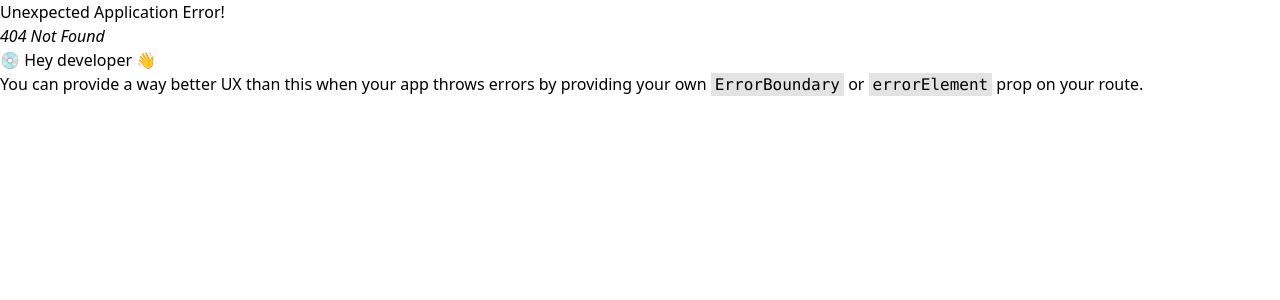
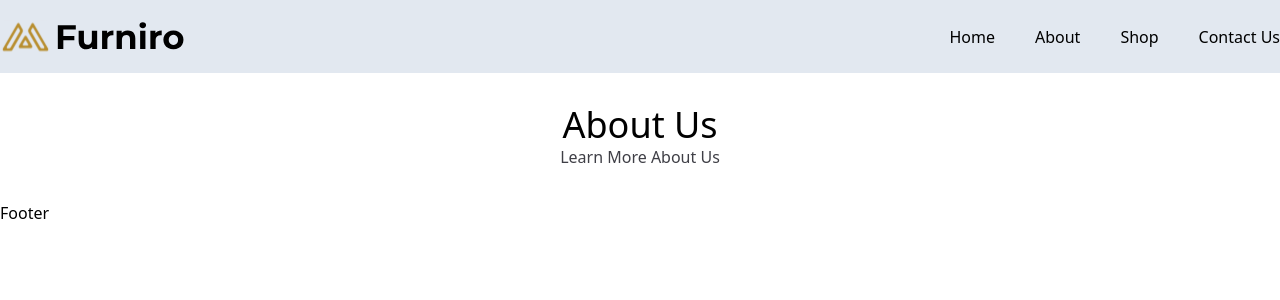
Before and after one commit to abdhannan/react-fake-store, a React (Vite) app: page /about in a window 1280 px wide. Before the commit this address had no page. Shown: the top 300 px of the page. Built offline with nearby package versions, Linux system fonts and the light colour scheme.

Commit message:
add page layout, about page  and navlink

```diff
--- a/src/components/ProductItems.tsx
+++ b/src/components/ProductItems.tsx
@@ -11,7 +11,7 @@ interface PropsProduct {
 
 const ProductItems = ({ product }: PropsProduct) => {
   return (
-    <div className=''>
+    <div className='group/item relative'>
       <img
         className='max-w-full w-full'
         src={`https://picsum.photos/seed/${product.title}/150/170`}
@@ -19,9 +19,12 @@ const ProductItems = ({ product }: PropsProduct) => {
       />
 
       <div className='bg-gray-100 px-5 py-5'>
-        <h4 className='text-2xl font-semibold'>{product.title}</h4>
+        <h4 className='text-xl font-semibold'>{product.title}</h4>
         <span className='text-zinc-800'>{product.category}</span>
         <p className='font-medium'>${product.price}</p>
+      </div>
+      <div className='flex items-center justify-center group/edit invisible group-hover/item:visible absolute top-0 bottom-0 left-0 right-0 bg-slate-400/70'>
+        <button className='bg-yellow-500 text-white py-3 px-7'>Details</button>
       </div>
     </div>
   );
--- a/src/components/SectionTitle.tsx
+++ b/src/components/SectionTitle.tsx
@@ -5,12 +5,12 @@ interface Props {
 
 const SectionTitle = ({ heading, subHeading }: Props) => {
   return (
-    <>
-      <h2 className='text-4xl from-neutral-900 text-center py-3'>{heading}</h2>
+    <div className='py-8'>
+      <h2 className='text-4xl from-neutral-900 text-center'>{heading}</h2>
       {subHeading !== '' && (
         <p className='text-base text-zinc-700 text-center'>{subHeading}</p>
       )}
-    </>
+    </div>
   );
 };
 
--- /dev/null
+++ b/src/layouts/Footer.tsx
@@ -0,0 +1,5 @@
+const Footer = () => {
+  return <p>Footer</p>;
+};
+
+export default Footer;
--- a/src/layouts/Logo.tsx
+++ b/src/layouts/Logo.tsx
@@ -1,7 +1,11 @@
+import { Link } from 'react-router-dom';
+
 const Logo = () => {
   return (
     <div>
-      <img src='logo.svg' alt=' logo' />
+      <Link to='/'>
+        <img src='logo.svg' alt=' logo' />
+      </Link>
     </div>
   );
 };
--- a/src/layouts/Nav.tsx
+++ b/src/layouts/Nav.tsx
@@ -1,11 +1,21 @@
+import { NavLink } from 'react-router-dom';
+
 const Nav = () => {
   return (
     <nav>
       <ul className='flex gap-10'>
-        <li>Home</li>
-        <li>About</li>
-        <li>Shop</li>
-        <li>Contact Us</li>
+        <li>
+          <NavLink to='/'>Home</NavLink>
+        </li>
+        <li>
+          <NavLink to='/about'>About</NavLink>
+        </li>
+        <li>
+          <NavLink to='/shop'>Shop</NavLink>
+        </li>
+        <li>
+          <NavLink to='/contact-us'>Contact Us</NavLink>
+        </li>
       </ul>
     </nav>
   );
--- /dev/null
+++ b/src/layouts/PageLayout.tsx
@@ -0,0 +1,19 @@
+import React, { ReactNode } from 'react';
+import Footer from './Footer';
+import Header from './Header';
+
+interface PageLayoutProps {
+  children: ReactNode;
+}
+
+const PageLayout: React.FC<PageLayoutProps> = ({ children }) => {
+  return (
+    <>
+      <Header />
+      {children}
+      <Footer />
+    </>
+  );
+};
+
+export default PageLayout;
--- a/src/main.tsx
+++ b/src/main.tsx
@@ -4,11 +4,16 @@ import App from './App.tsx';
 import './index.css';
 
 import { createBrowserRouter, RouterProvider } from 'react-router-dom';
+import About from './pages/About.tsx';
 
 const router = createBrowserRouter([
   {
     path: '/',
     element: <App />,
+  },
+  {
+    path: 'about',
+    element: <About />,
   },
 ]);
 
--- /dev/null
+++ b/src/pages/About.tsx
@@ -0,0 +1,14 @@
+import SectionTitle from '../components/SectionTitle';
+import PageLayout from '../layouts/PageLayout';
+
+const About = () => {
+  return (
+    <PageLayout>
+      <section>
+        <SectionTitle heading='About Us' subHeading='Learn More About Us' />
+      </section>
+    </PageLayout>
+  );
+};
+
+export default About;
```
